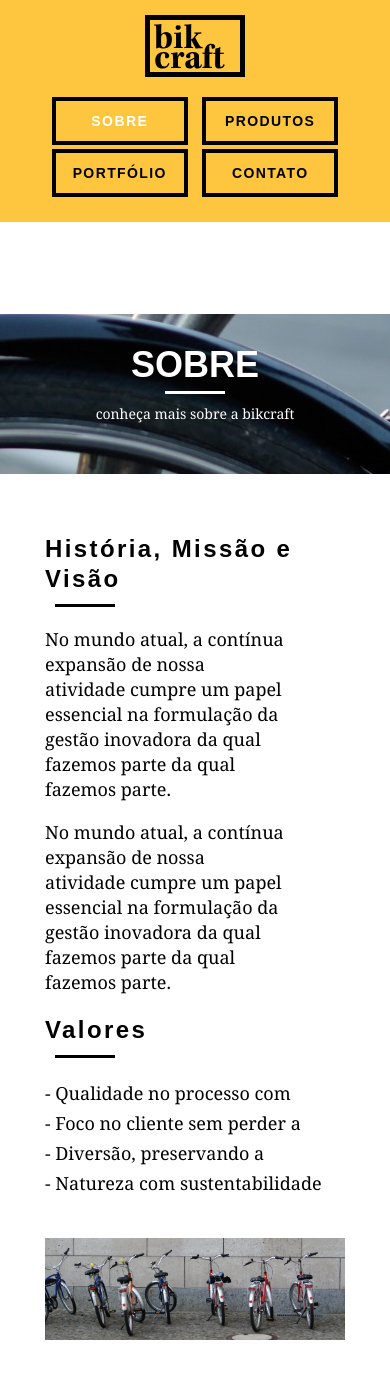
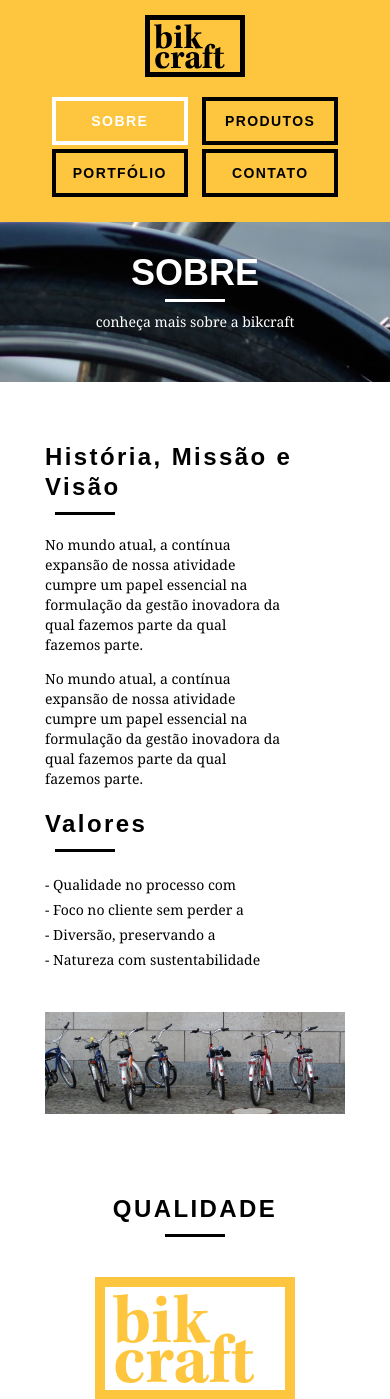
Before and after one commit to mnagahama/curso-origamid, a PHP site: page /sobre.html in a window 390 px wide. Shown: the top 1399 px of the page. Run offline with PHP 8.4, Linux system fonts and the light colour scheme.

Commit message:
grid-sobre

```diff
--- a/Web_Design_Completo/css/responsivo.css
+++ b/Web_Design_Completo/css/responsivo.css
@@ -23,6 +23,8 @@
 
 /*Smartphone style*/
 @media only screen and (max-width: 787px) {
+
+/*Header*/
 .header {
 	position: relative;
 	padding-bottom: 0px;
@@ -48,7 +50,10 @@
 
 .header_menu ul li a:hover {
 	border: 4px solid #fff;
+}
 
+.header_menu ul li a.menu_ativo {
+  border-color: #fff;
 }
 
 /*Introducao*/
@@ -63,6 +68,9 @@
   background-size: cover;
 }
 
+.introducao-interna {
+ 	margin-top: 0px;
+}
 /*Call*/
 .call {
 	padding-top: 10px;
@@ -72,4 +80,17 @@
 .qualidade:after {
 	display: none;
 }
+
+/*Sobre*/
+.missao_sobre  p{
+	font-size: 14px;
+	line-height: 20px;
+	padding-right: 60px;
 }
+
+.missao_sobre  ul li{
+	font-size: 14px;
+	line-height: 25px;
+}
+
+}
```
